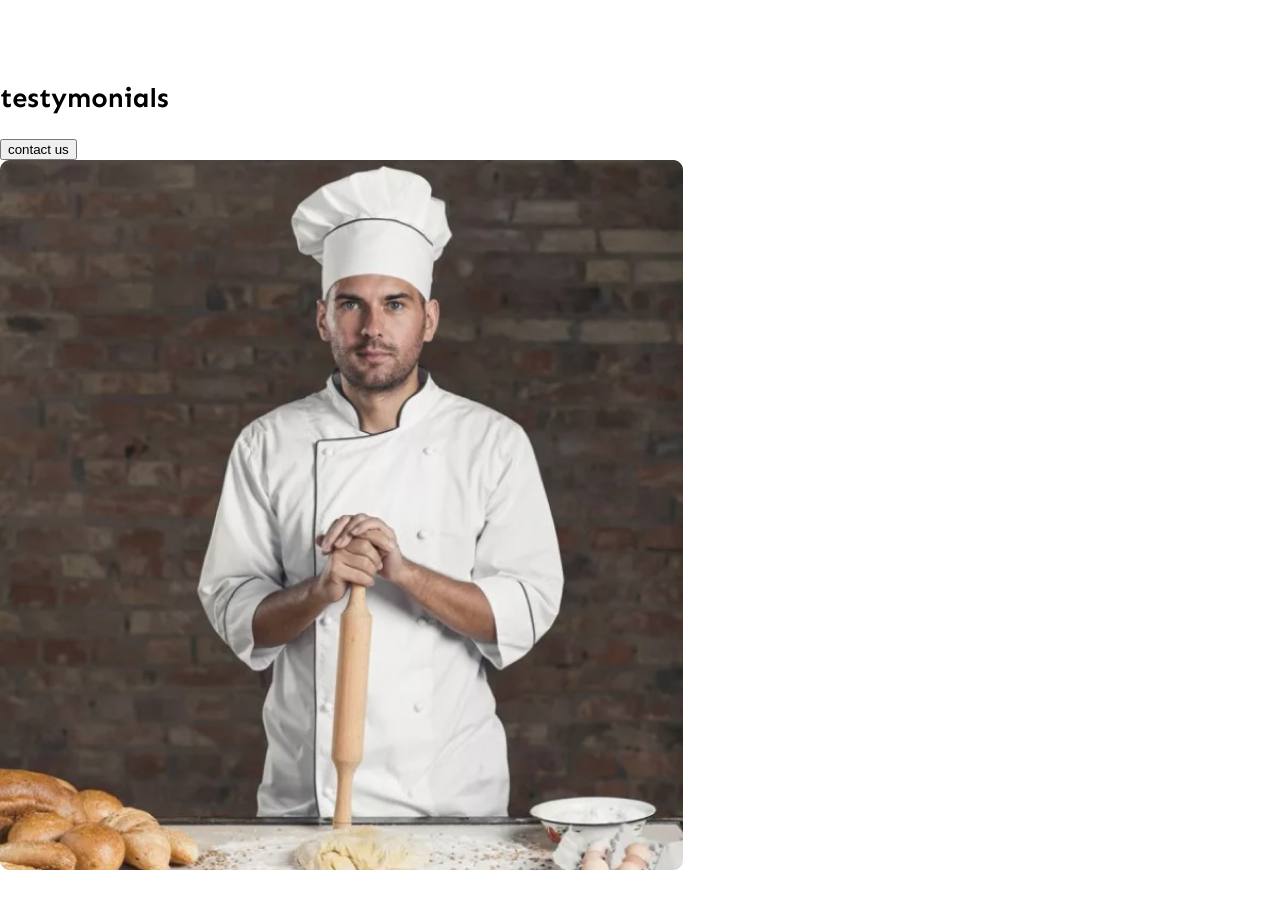
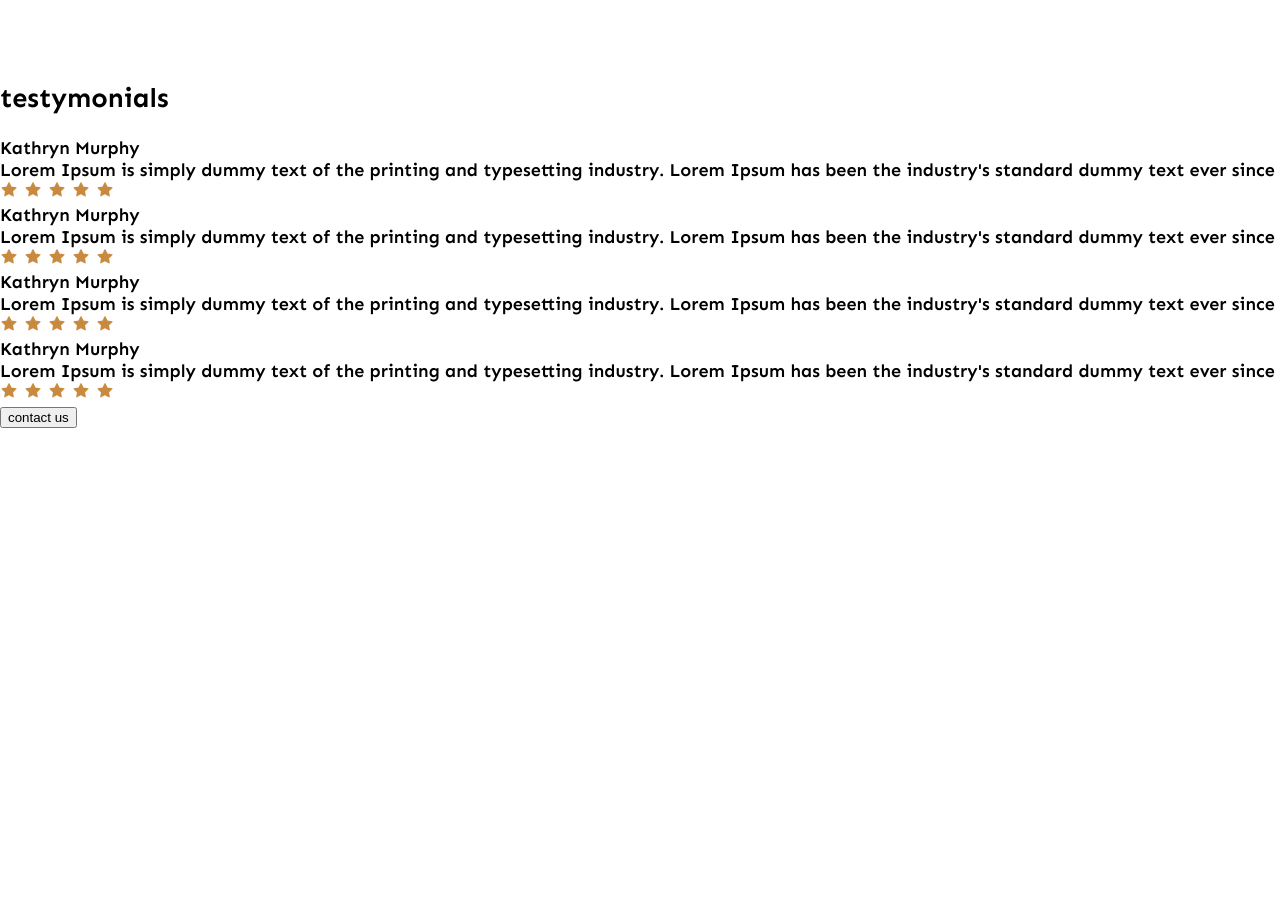
Before and after one commit to mahamfathy/menu-upskilling-task, an Angular app: page / in a window 1280 px wide. Shown: the part 3300-4209 px from the top of the page. Built offline with nearby package versions, Linux system fonts and the light colour scheme.

Commit message:
create reviews component

```diff
--- a/src/app/reviews/reviews.component.html
+++ b/src/app/reviews/reviews.component.html
@@ -3,14 +3,18 @@
     <div class="row-wrapper">
       <h2>testymonials</h2>
       <div class="review-wrapper">
+        @for ( review of reviews ;track review) {
+
         <div class="card">
-          <div class="review-name"></div>
-          <div class="review"></div>
-          <div class="review-rating"></div>
+          <div class="review-name">{{ review.name }}</div>
+          <div class="review">{{ review.review }}</div>
+          <div class="review-rating">
+            <img src="{{ review.ratingImage }}" alt="" />
+          </div>
         </div>
+        }
       </div>
       <button class="btn">contact us</button>
     </div>
-    <img src="../../assets/img/chief.png" alt="" />
   </div>
 </div>
--- a/src/app/reviews/reviews.component.ts
+++ b/src/app/reviews/reviews.component.ts
@@ -1,12 +1,39 @@
 import { Component } from '@angular/core';
+import { IReview } from '../shared/IReview';
+import { SharedModule } from '../shared/shared.module';
 
 @Component({
   selector: 'app-reviews',
   standalone: true,
-  imports: [],
+  imports: [SharedModule],
   templateUrl: './reviews.component.html',
-  styleUrl: './reviews.component.scss'
+  styleUrl: './reviews.component.scss',
 })
 export class ReviewsComponent {
-
+  reviews: IReview[] = [
+    {
+      name: 'Kathryn Murphy',
+      review:
+        "Lorem Ipsum is simply dummy text of the printing and typesetting industry. Lorem Ipsum has been the industry's standard dummy text ever since the 1500s, when an unknown printer took a galley of type and scrambled",
+      ratingImage: '../../../../assets/img/stars.png',
+    },
+    {
+      name: 'Kathryn Murphy',
+      review:
+        "Lorem Ipsum is simply dummy text of the printing and typesetting industry. Lorem Ipsum has been the industry's standard dummy text ever since the 1500s, when an unknown printer took a galley of type and scrambled",
+      ratingImage: '../../../../assets/img/stars.png',
+    },
+    {
+      name: 'Kathryn Murphy',
+      review:
+        "Lorem Ipsum is simply dummy text of the printing and typesetting industry. Lorem Ipsum has been the industry's standard dummy text ever since the 1500s, when an unknown printer took a galley of type and scrambled",
+      ratingImage: '../../../../assets/img/stars.png',
+    },
+    {
+      name: 'Kathryn Murphy',
+      review:
+        "Lorem Ipsum is simply dummy text of the printing and typesetting industry. Lorem Ipsum has been the industry's standard dummy text ever since the 1500s, when an unknown printer took a galley of type and scrambled",
+      ratingImage: '../../../../assets/img/stars.png',
+    },
+  ];
 }
--- a/src/app/shared/IReview.ts
+++ b/src/app/shared/IReview.ts
@@ -1,5 +1,5 @@
 export interface IReview {
   name: string;
   review: string;
-  rating: number;
+  ratingImage: string;
 }
```
Also changed, not shown: src/assets/img/stars.png (added).
